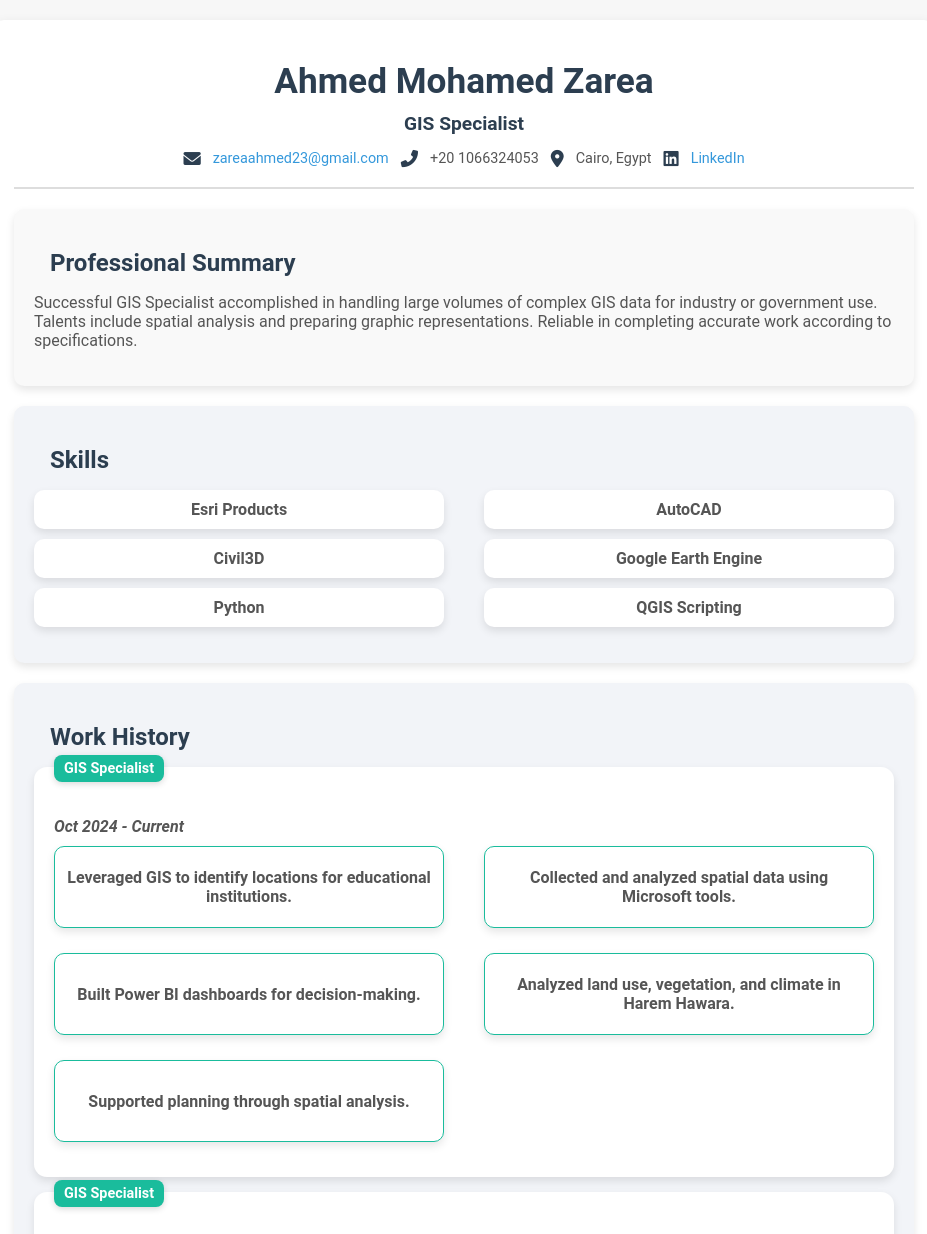
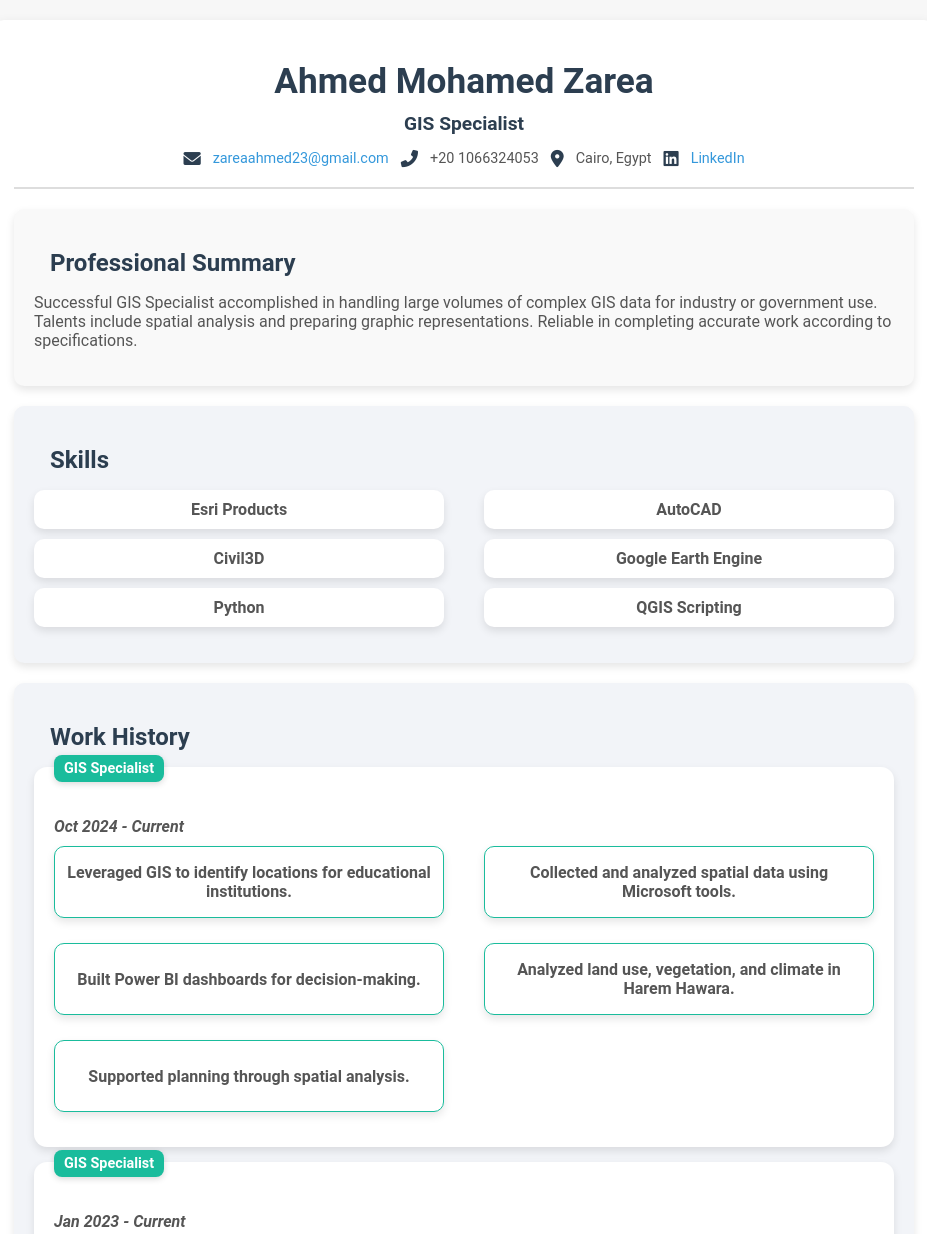
Before and after one commit to zarea1/ahmedzareaprtfolio, a plain HTML site: page GitHub File/index.html in a window 1280 px wide. Shown: the top 1234 px of the page, without its empty margins (176-1103 px from the left). Drawn offline with Linux system fonts and the light colour scheme.

Commit message:
Update index.html

```diff
--- a/GitHub File/index.html
+++ b/GitHub File/index.html
@@ -181,7 +181,7 @@
     }
 
     .tasks-list li {
-      height: 60px; /* ارتفاع ثابت */
+      height: 50px; /* ارتفاع ثابت */
       border: 1.5px solid #1abc9c; /* خط متوسط ومرئي */
       border-radius: 10px;
       display: flex;
```
